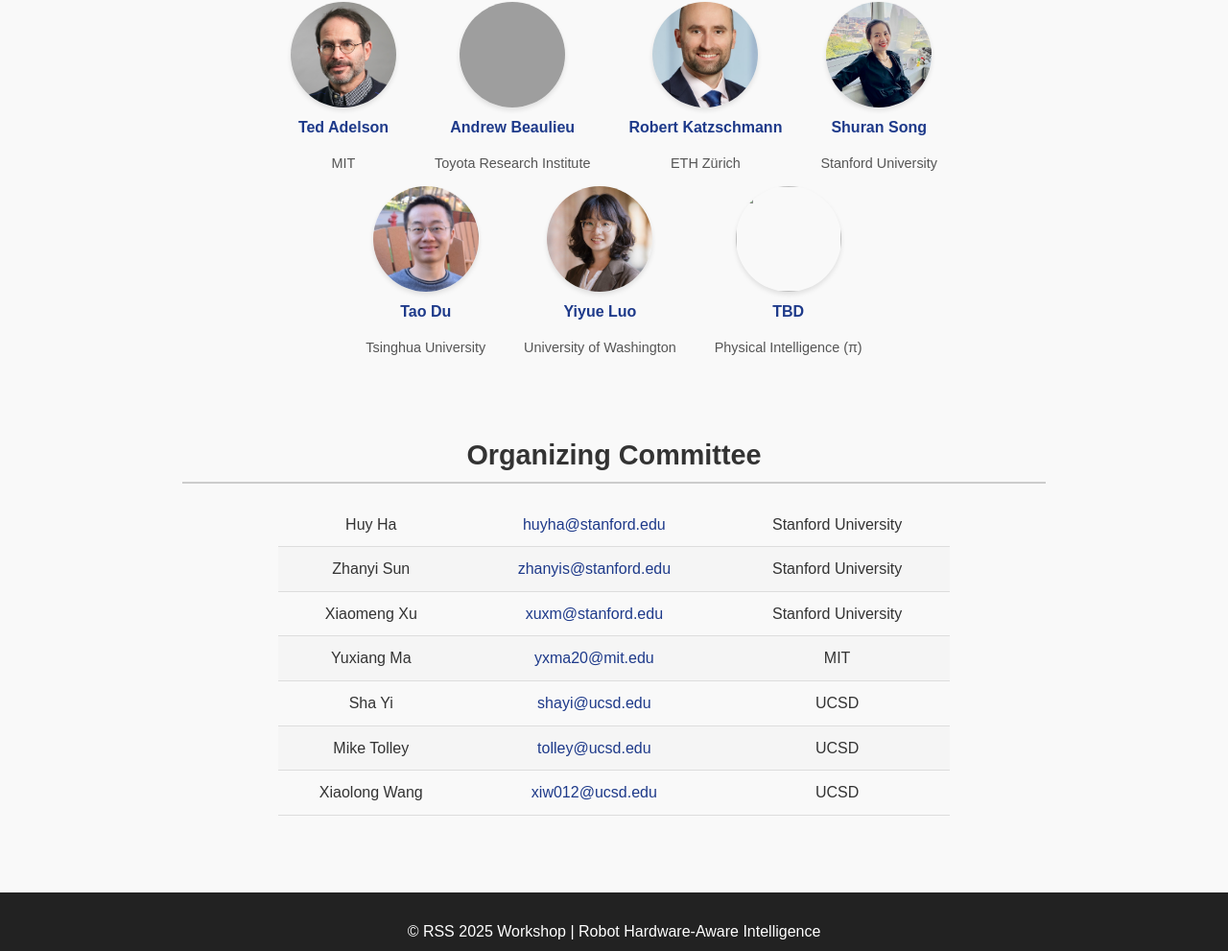
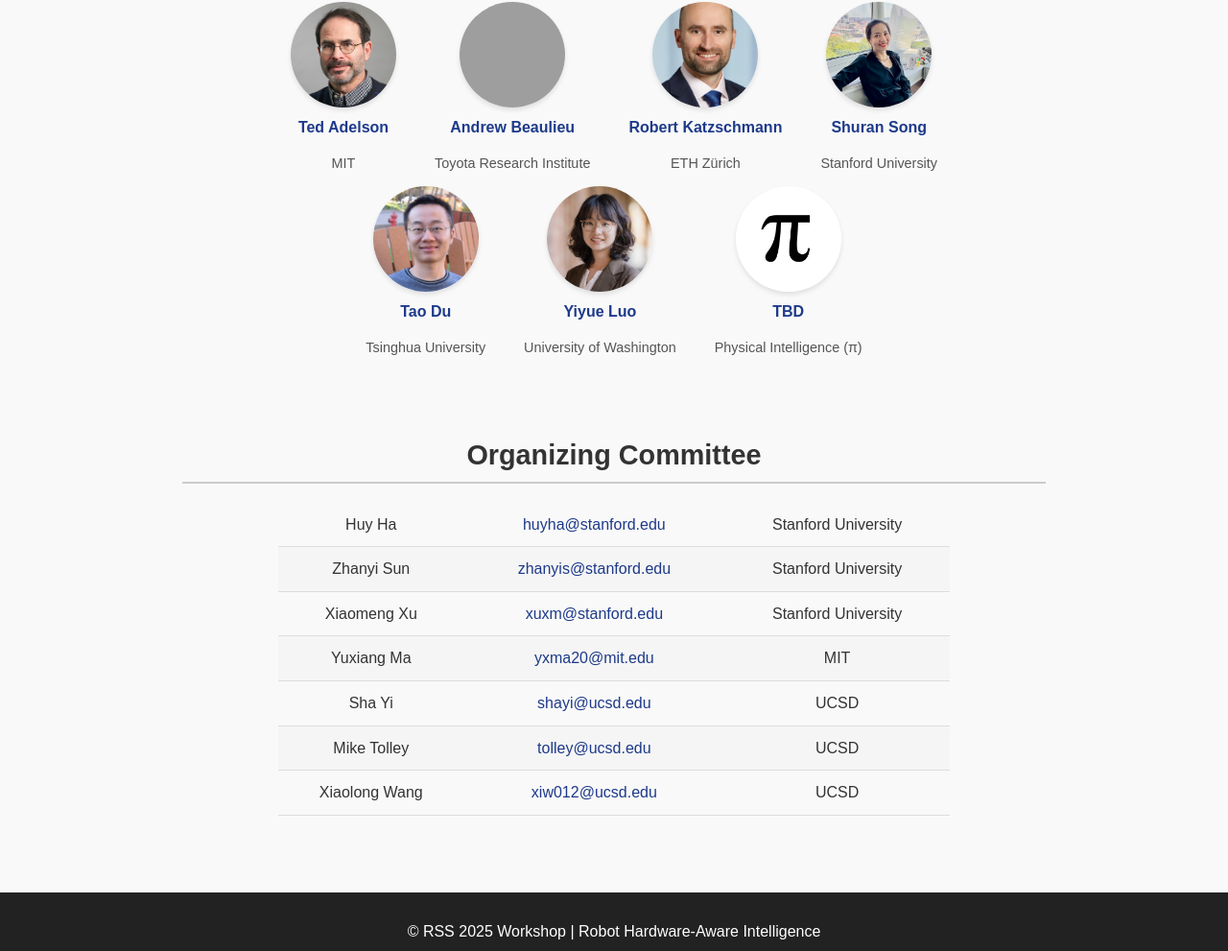
Before and after one commit to rss-hardware-intelligence/rss-hardware-intelligence.github.io, a plain HTML site: page index.html in a window 1280 px wide. Shown: the part 2923-3914 px from the top of the page at 96% size. Drawn offline with Linux system fonts and the light colour scheme; grey boxes are pictures that could not be loaded.

Commit message:
update pi logo

```diff
--- a/index.html
+++ b/index.html
@@ -509,7 +509,7 @@
         </div>
 
         <div class="speaker">
-          <img src="" alt="">
+          <img src="speakers/pi_logo.png" alt="">
           <a href="https://www.physicalintelligence.company/" class="speaker-name">TBD</a>
           <p>Physical Intelligence (π)</p>
         </div>
```
Also changed, not shown: speakers/pi_logo.png (added).
